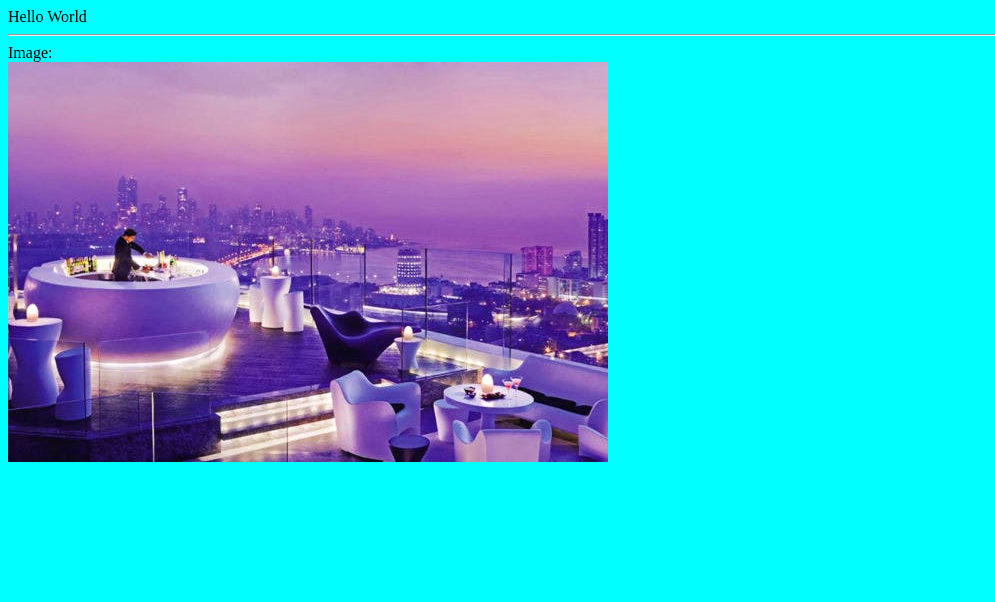
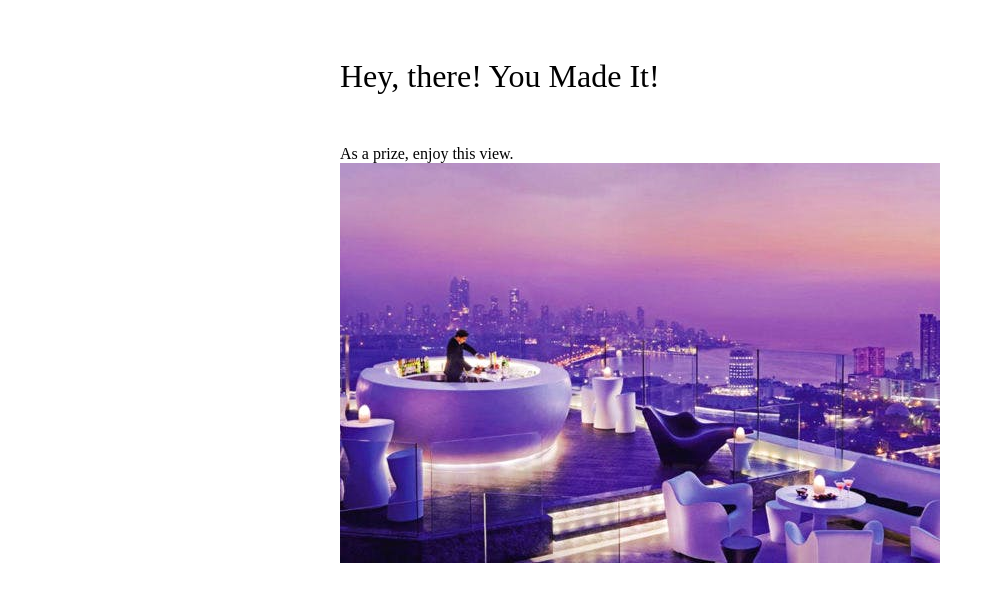
Before and after one commit to thisissandip/react-webpack-setup, a React app: page / in a window 1280 px wide. Shown: the whole page, without its empty margins (0-995 px from the left). Built offline with nearby package versions, Linux system fonts and the light colour scheme.

Commit message:
Update Start up page and readme

```diff
--- a/src/index.js
+++ b/src/index.js
@@ -9,9 +9,10 @@ const alertThis = () => {
 const App = () => {
 	return (
 		<>
-			<div onClick={() => alertThis()}>Hello World</div>
-			<hr />
-			<div>Image:</div>
+			<div className='hello' onClick={() => alertThis()}>
+				Hey, there! You Made It!
+			</div>
+			<div>As a prize, enjoy this view.</div>
 			<img src={require('./assets/Powai.jpeg')} alt='Image' />
 		</>
 	);
--- a/src/style.scss
+++ b/src/style.scss
@@ -1,3 +1,9 @@
 body {
-	background-color: aqua;
+	display: flex;
+	justify-content: center;
+	align-items: center;
+	.hello {
+		font-size: 2rem;
+		margin: 50px auto;
+	}
 }
```
Also changed, not shown: README.md (added).
